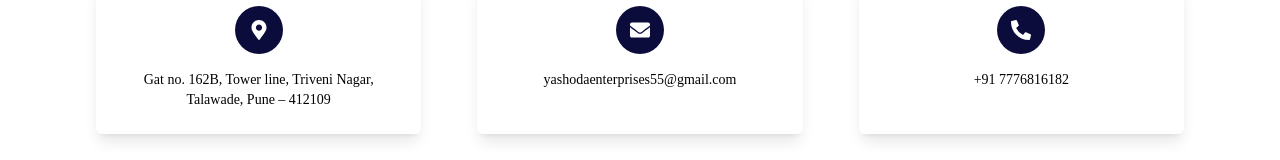
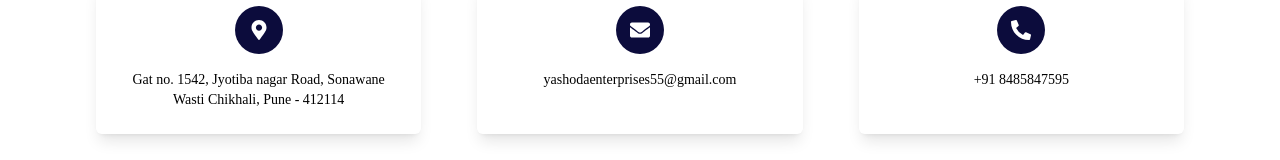
Before and after one commit to Tejashree3/Yashoda, a React (Create React App) app: page /contact in a window 1280 px wide. Shown: the part 1002-1162 px from the top of the page. Built offline with nearby package versions, Linux system fonts and the light colour scheme.

Commit message:
Update Contactus.jsx

```diff
--- a/src/component/Contactus.jsx
+++ b/src/component/Contactus.jsx
@@ -240,7 +240,7 @@ const Contactus = () => {
           {[
             {
               icon: <FaMapMarkerAlt className="text-xl" />,
-              text: "Gat no. 162B, Tower line, Triveni Nagar, Talawade, Pune – 412109",
+              text: "Gat no. 1542, Jyotiba nagar Road, Sonawane Wasti Chikhali, Pune - 412114",
             },
             {
               icon: <FaEnvelope className="text-xl" />,
@@ -249,8 +249,8 @@ const Contactus = () => {
             },
             {
               icon: <FaPhoneAlt className="text-xl" />,
-              link: "tel:+917776816182",
-              text: "+91 7776816182",
+              link: "tel:+918485847595",
+              text: "+91 8485847595",
             },
           ].map((card, index) => (
             <motion.div
```
